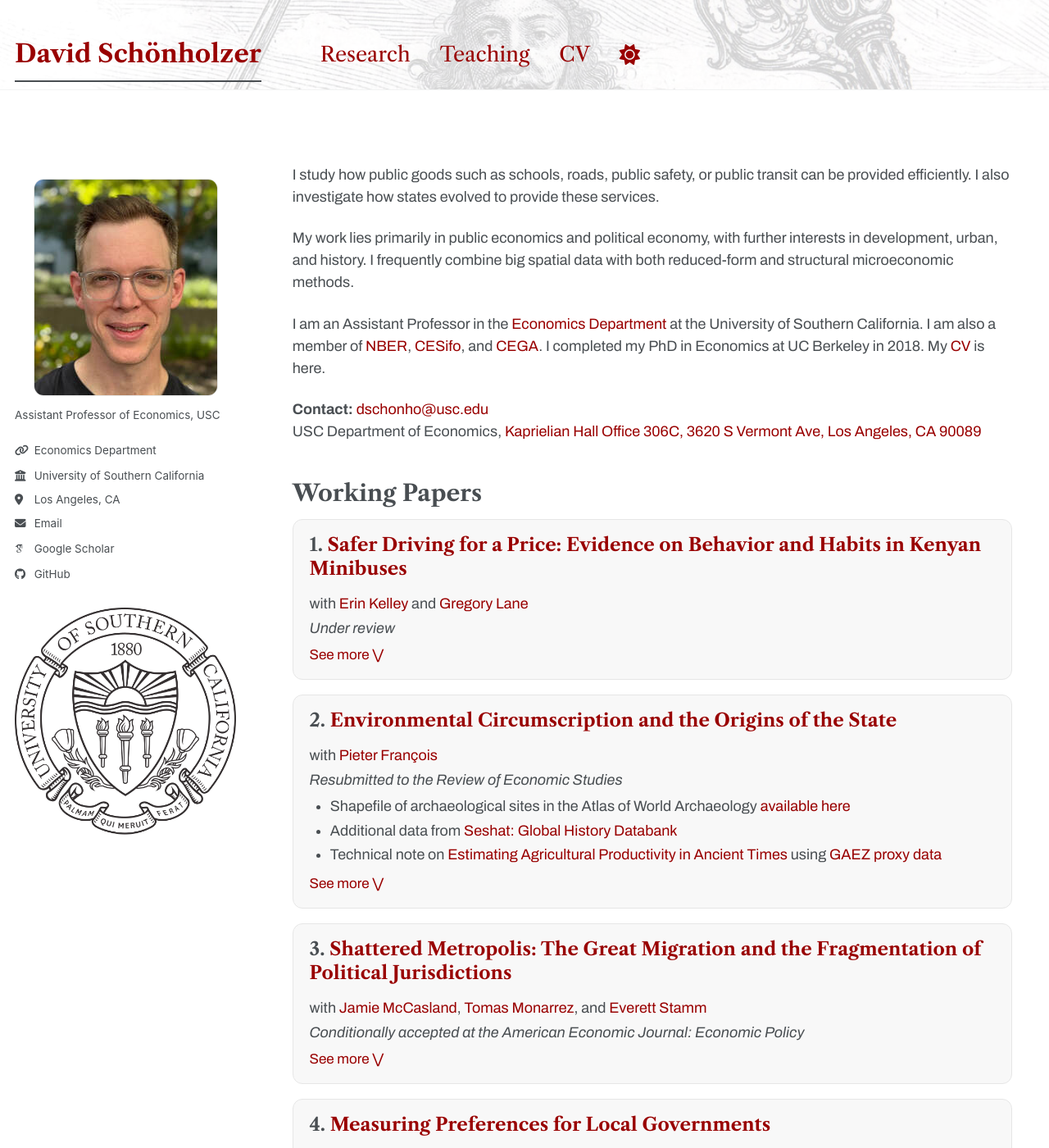
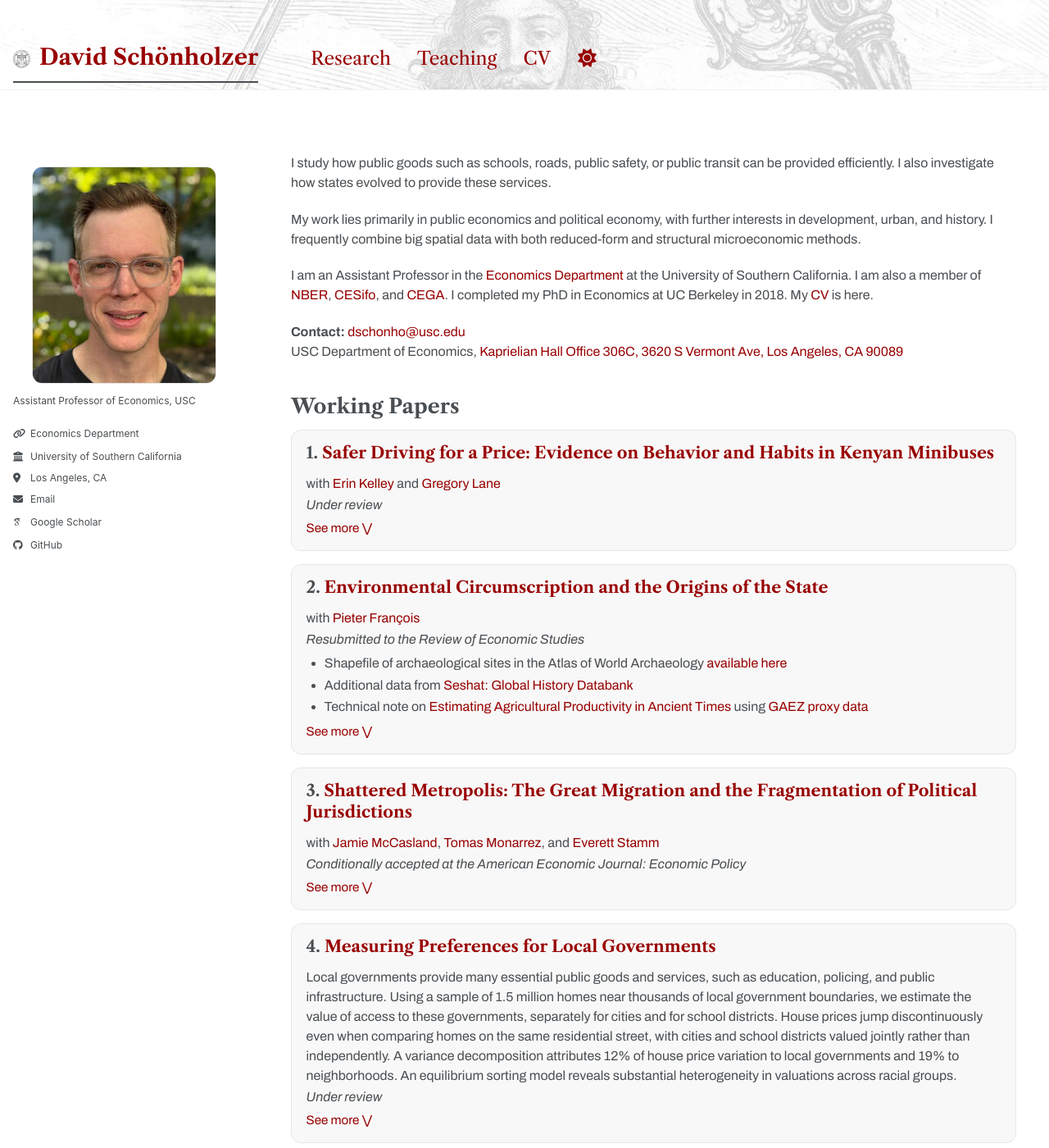
Before and after one commit to david-sch/david-sch.github.io, a Jekyll site: the page built from _pages/about.md, in a window 1280 px wide and 1400 px high. Shown: the whole window at 82% size. Built offline with Jekyll 4.4.1, drawn with Linux system fonts in a browser that asks for light colours; some web fonts are replaced; a script bundle is joined from its source files by our own code; library files that are not in the unit come from our copies.

Commit message:
Seal into header (small); abstract bg = page bg; tighter header gap; smaller base fonts

```diff
--- a/_includes/author-profile.html
+++ b/_includes/author-profile.html
@@ -173,6 +173,4 @@
       {% endif %}
     </ul>
   </div>
-
-  <a class="usc-seal-link" href="https://www.usc.edu/"><img class="usc-seal" src="{{ '/images/usc-seal.png' | relative_url }}" alt="University of Southern California seal" loading="lazy"></a>
 </div>
--- a/_includes/masthead.html
+++ b/_includes/masthead.html
@@ -6,7 +6,7 @@
         <button><span class="navicon"></span></button>
         <ul class="visible-links">
           <li class="masthead__menu-item masthead__menu-item--lg persist {% if page.url == '/' or page.url == '/index.html' %}selected{% endif %}">
-            <a href="{{ base_path }}/">{{ site.title }}</a>
+            <a href="{{ base_path }}/"><img class="usc-seal-header" src="{{ '/images/usc-seal.png' | relative_url }}" alt="USC seal">{{ site.title }}</a>
           </li>
           {% for link in site.data.navigation.main %}
             {% if link.url contains 'http' %}
--- a/assets/css/main.scss
+++ b/assets/css/main.scss
@@ -690,3 +690,25 @@ html[data-theme="dark"] .usc-seal { filter: invert(1); }
 /* Subtle frames: just a touch off the background in each mode */
 :root, html[data-theme="light"] { --frame-color: #e6e6e6; }  /* touch darker than white */
 html[data-theme="dark"]         { --frame-color: #5a5a5a; }  /* touch brighter than #474747 */
+
+/* USC seal in the header bar, left of the name (small, ~name height) */
+.usc-seal-header {
+  height: 0.8em;
+  width: auto;
+  vertical-align: middle;
+  margin-right: 0.4em;
+}
+html[data-theme="dark"] .usc-seal-header { filter: invert(1); }
+
+/* Abstract box background = main page background (not the card tint) */
+.paper-abstract { background: var(--global-bg-color); }
+
+/* Tighter gap between the fixed header and the content/sidebar */
+@media screen and (min-width: 1024px) {
+  #main { margin-top: 112px; }
+  .sidebar { top: 112px; height: calc(100vh - 112px); }
+}
+
+/* All fonts a bit smaller */
+html { font-size: 15px; }
+@media (min-width: 48em) { html { font-size: 16px; } }
```
